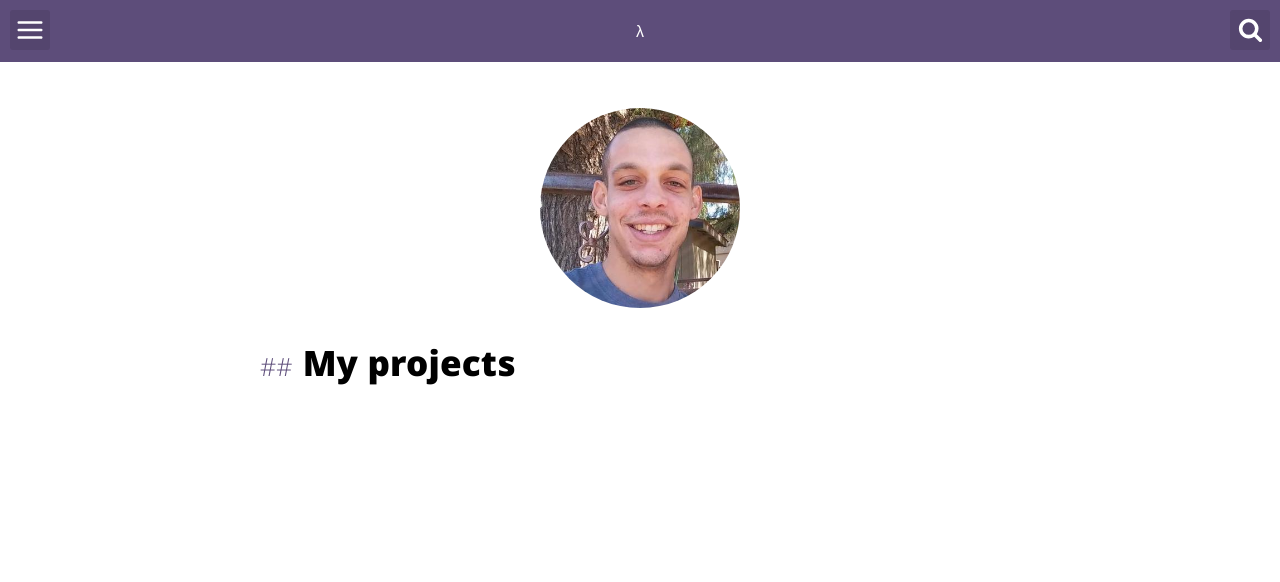
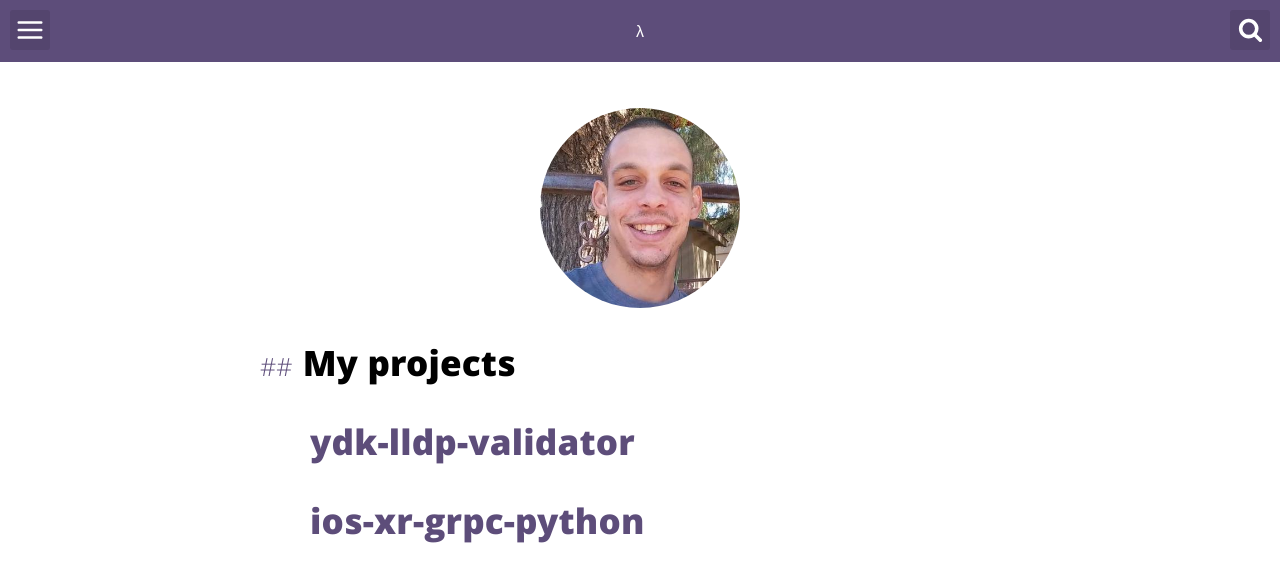
Before and after one commit to dcarrier/dcarrier.github.io, a Jekyll site: the page built from about.html, in a window 1280 px wide. Shown: the top 582 px of the page. Built offline with Jekyll 4.4.1, drawn with Linux system fonts in a browser that asks for light colours.

Commit message:
Added recent projects

```diff
--- a/_config.yml
+++ b/_config.yml
@@ -39,10 +39,10 @@ links:
     url: /about
 # projects in header index
 projects:
-    #  - name: asciilang
-    #url: https://github.com/victorvoid/asciilang
-    # - name: vim-frontend
-    #  url: https://github.com/victorvoid/vim-frontend
+    - name: ydk-lldp-validator
+      url: https://github.com/dcarrier/ydk-lldp-validator
+    - name: ios-xr-grpc-python
+      url: https://github.com/dcarrier/ios-xr-grpc-python
     #- name: generator-capybara
     #url: https://github.com/victorvoid/generator-capybara
 # exclude my node related stuff
```
